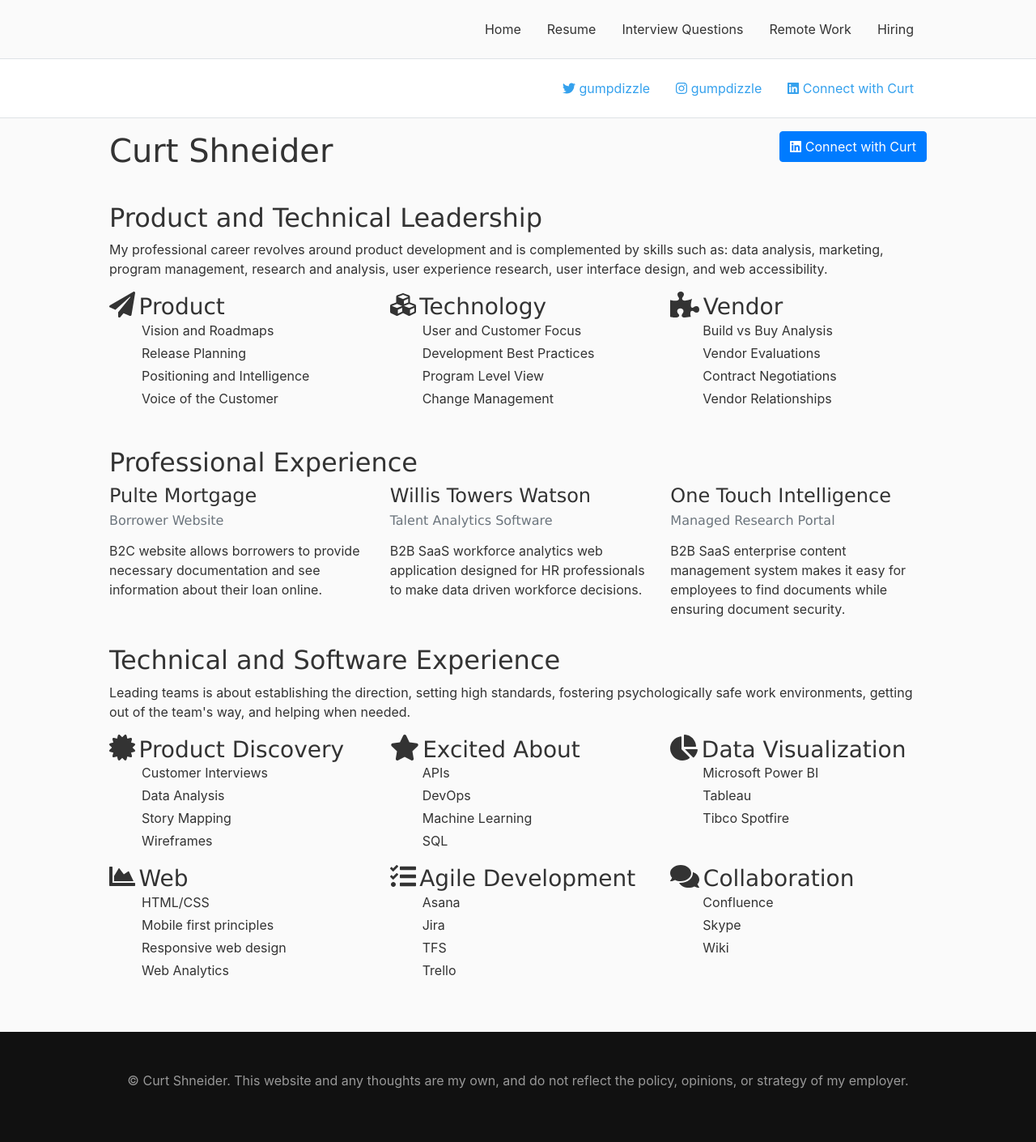
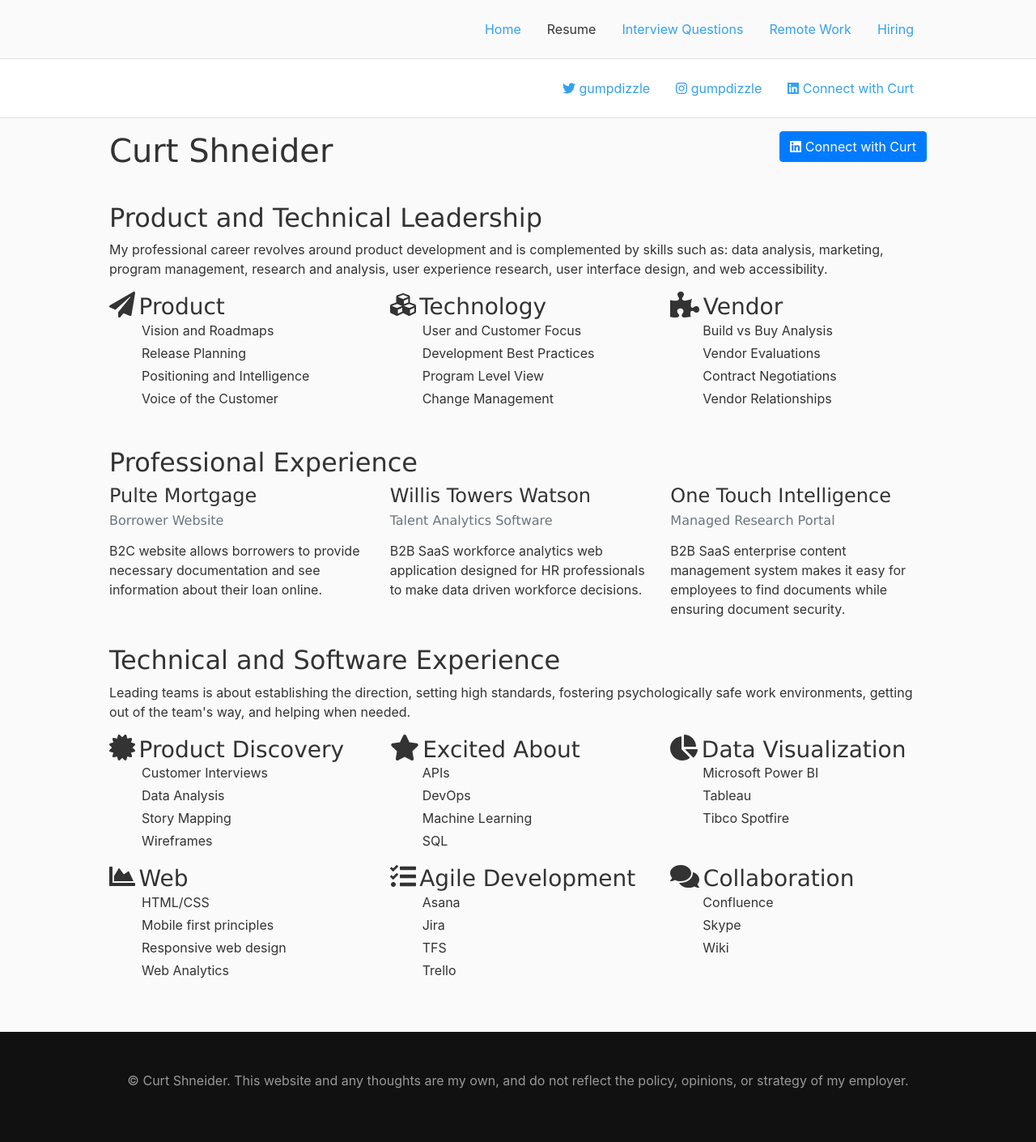
Before and after one commit to curtshneider/curtshneider.github.io, a Jekyll site: the page resume.html, which Jekyll copies as it is, in a window 1280 px wide. Shown: the whole page at 81% size. Built offline with Jekyll 4.4.1, drawn with Linux system fonts in a browser that asks for light colours; nearby versions of some CDN libraries; some web fonts are replaced.

Commit message:
Corrected active nav issue on index and resume because... still not using liquid on those pages.

```diff
--- a/index.html
+++ b/index.html
@@ -27,10 +27,10 @@
 				<div class="container-fluid">
 					<ul class="nav justify-content-center justify-content-md-end">
 						<li class="nav-item">
-				   			<a class="nav-link" href="/" title="Home">Home</a>
+				   			<a class="nav-link active" href="/" title="Home">Home</a>
 				  		</li>
 				  		<li class="nav-item">
-				   			<a class="nav-link" href="/" title="Curt's Resume">Resume</a>
+				   			<a class="nav-link" href="/resume.html" title="Curt's Resume">Resume</a>
 				  		</li>
 						<li class="nav-item">
 				   			<a class="nav-link" href="/interview-questions.html" title="Interview Questions">Interview Questions</a>
--- a/resume.html
+++ b/resume.html
@@ -27,19 +27,19 @@
 				<div class="container-fluid">
 					<ul class="nav justify-content-center justify-content-md-end">
 						<li class="nav-item">
-				   			<a class="nav-link {% if page.url=='/' %} active {% endif %}" href="/" title="Home">Home</a>
+				   			<a class="nav-link" href="/" title="Home">Home</a>
 				  		</li>
 				  		<li class="nav-item">
-				   			<a class="nav-link {% if page.url=='/' %} active {% endif %}" href="/resume.html" title="Curt's Resume">Resume</a>
+				   			<a class="nav-link active" href="/resume.html" title="Curt's Resume">Resume</a>
 				  		</li>
 						<li class="nav-item">
-				   			<a class="nav-link {% if page.url=='/interview-questions.html' %} active {% endif %}" href="/interview-questions.html" title="Interview Questions">Interview Questions</a>
+				   			<a class="nav-link" href="/interview-questions.html" title="Interview Questions">Interview Questions</a>
 				  		</li>
 				   		<li class="nav-item">
-				  		  <a class="nav-link {% if page.url=='/remote-work.html' %} active {% endif %}" href="/remote-work.html" title="Remote Work">Remote Work</a>
+				  		  <a class="nav-link" href="/remote-work.html" title="Remote Work">Remote Work</a>
 				  		</li>
 				  		<li class="nav-item">
-				  		  <a class="nav-link {% if page.url=='/hiring.html' %} active {% endif %}" href="/hiring.html" title="Hiring">Hiring</a>
+				  		  <a class="nav-link" href="/hiring.html" title="Hiring">Hiring</a>
 				  		</li>
 			  		</ul>
 				</div> <!-- container-fluid -->
```
